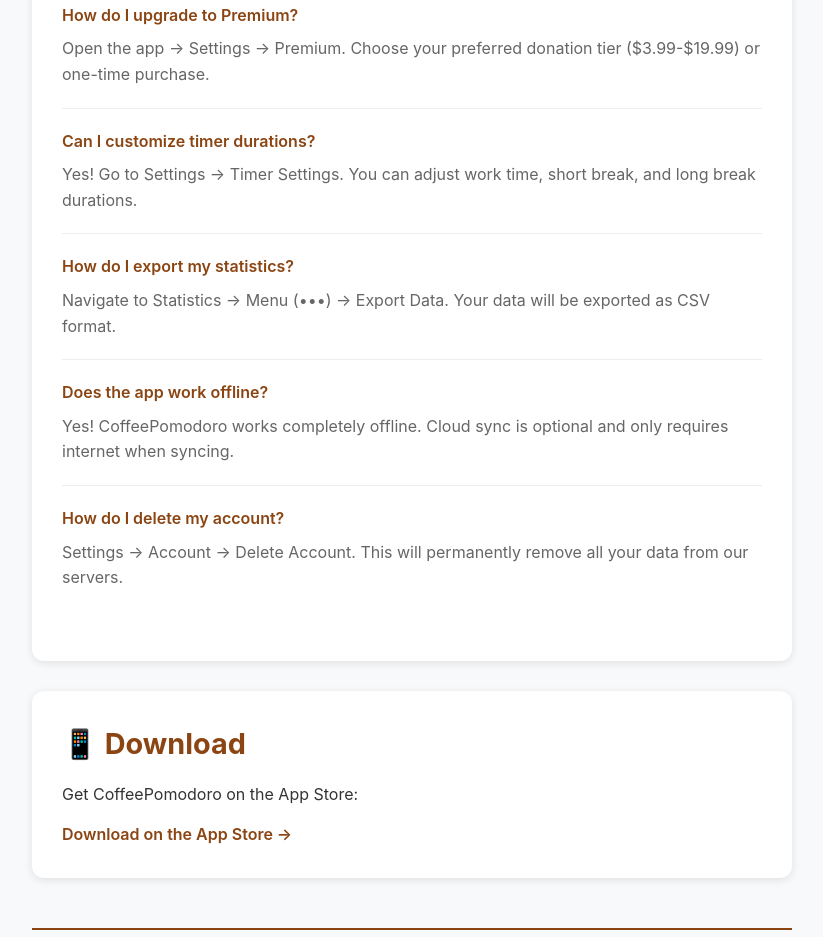
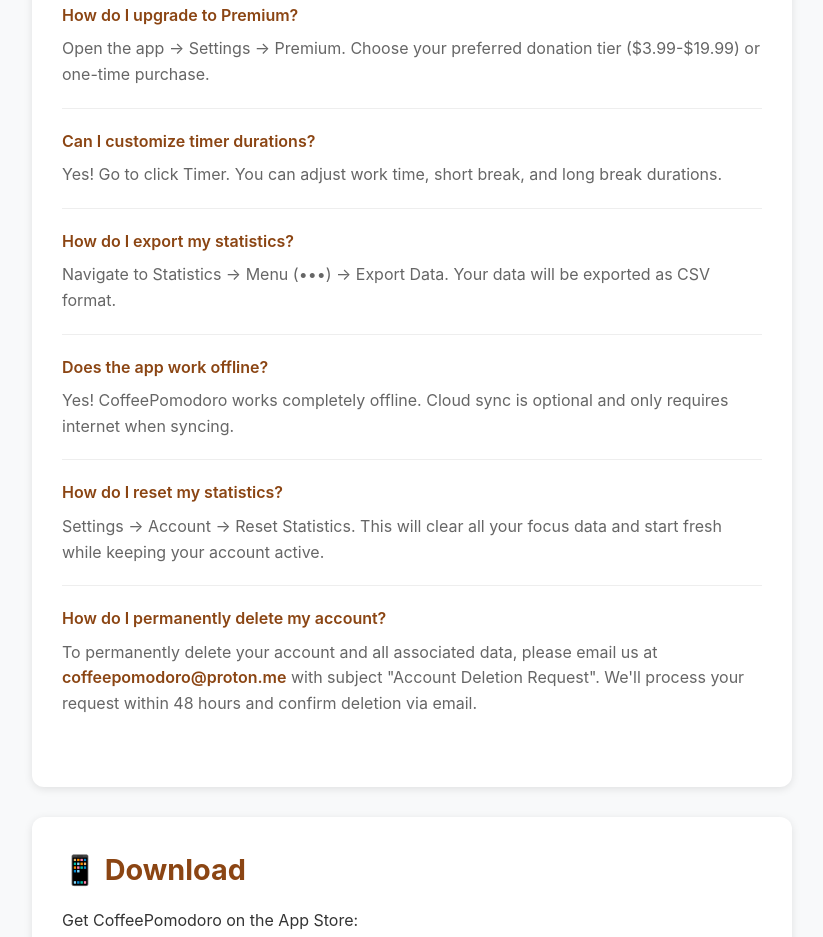
Before and after one commit to remziakgoz/coffeepomodoro-privacy, a plain HTML site: page index.html in a window 1280 px wide. Shown: the part 643-1580 px from the top of the page, without its empty margins (228-1051 px from the left). Drawn offline with Linux system fonts and the light colour scheme.

Commit message:
Update FAQ section with timer and account reset info

```diff
--- a/index.html
+++ b/index.html
@@ -108,7 +108,7 @@
 
         <div class="faq-item">
             <div class="question">Can I customize timer durations?</div>
-            <div class="answer">Yes! Go to Settings → Timer Settings. You can adjust work time, short break, and long break durations.</div>
+            <div class="answer">Yes! Go to click Timer. You can adjust work time, short break, and long break durations.</div>
         </div>
 
         <div class="faq-item">
@@ -122,9 +122,15 @@
         </div>
 
         <div class="faq-item">
-            <div class="question">How do I delete my account?</div>
-            <div class="answer">Settings → Account → Delete Account. This will permanently remove all your data from our servers.</div>
+            <div class="question">How do I reset my statistics?</div>
+            <div class="answer">Settings → Account → Reset Statistics. This will clear all your focus data and start fresh while keeping your account active.</div>
         </div>
+
+        <div class="faq-item">
+            <div class="question">How do I permanently delete my account?</div>
+            <div class="answer">To permanently delete your account and all associated data, please email us at <a href="mailto:coffeepomodoro@proton.me?subject=Account Deletion Request">coffeepomodoro@proton.me</a> with subject "Account Deletion Request". We'll process your request within 48 hours and confirm deletion via email.</div>
+        </div>
+
     </div>
 
     <div class="section">
```
